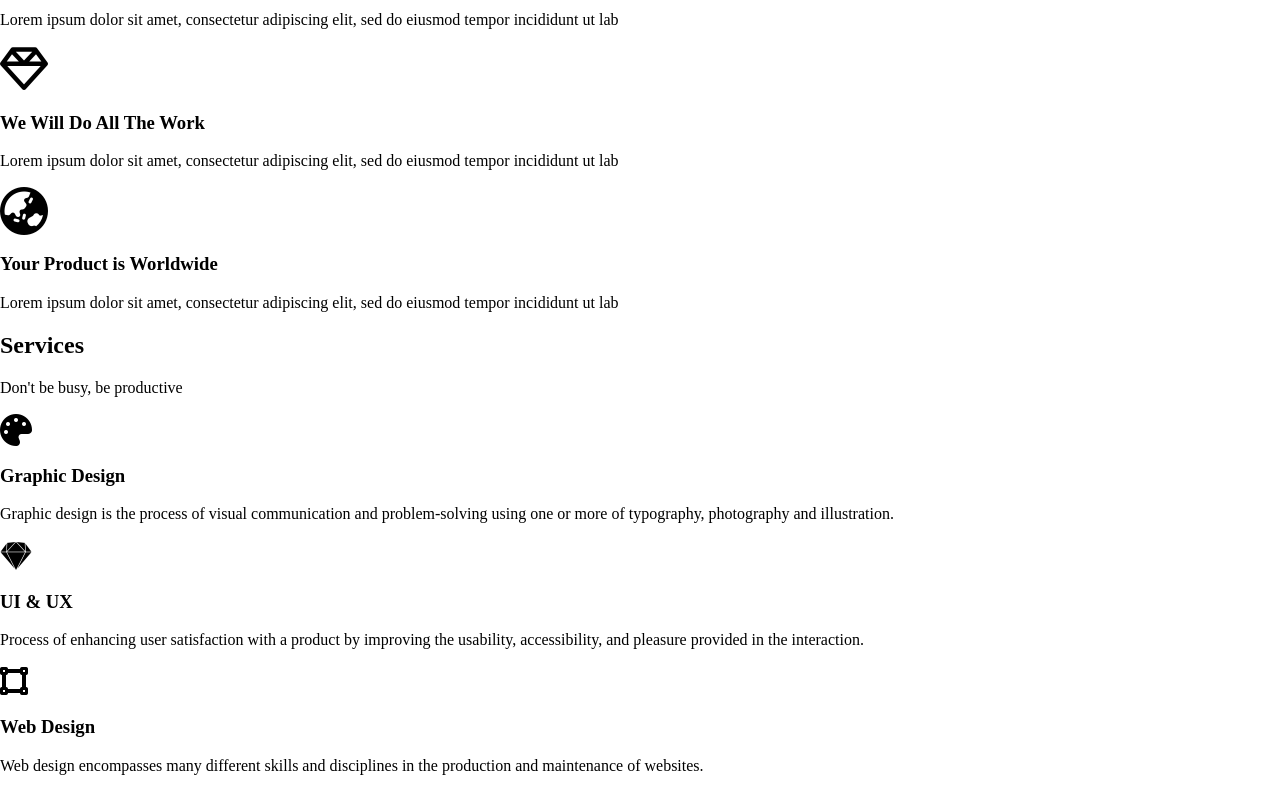
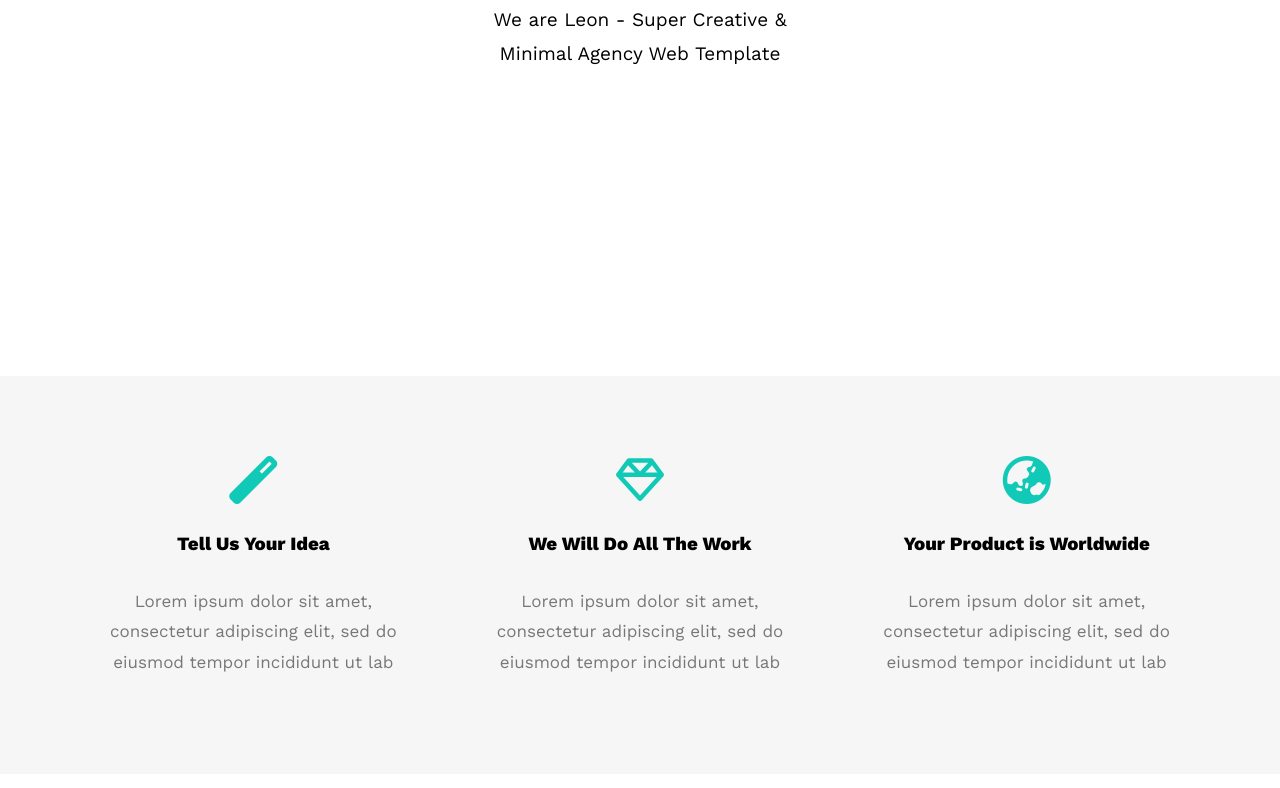
Before and after one commit to akou1/TOMPLATE-1, a plain HTML site: page index.html in a window 1280 px wide. Shown: the part 424-1212 px from the top of the page. Drawn offline with nearby package versions, Linux system fonts and the light colour scheme; the site is published under a folder, as on GitHub Pages, so addresses that start at the root find nothing.

Commit message:
Update index.html

```diff
--- a/index.html
+++ b/index.html
@@ -6,7 +6,7 @@
     <meta name="viewport" content="width=device-width, initial-scale=1.0" />
     <title>Akou | Template One</title>
     <!-- Main Template CSS File -->
-    <link rel="stylesheet" href="/css/master.css" />
+    <link rel="stylesheet" href="css/master.css" />
     <!-- Render All Elements Normally -->
     <link rel="stylesheet" href="css/normalize.css" />
     <!-- Font Awesome Library -->
```
